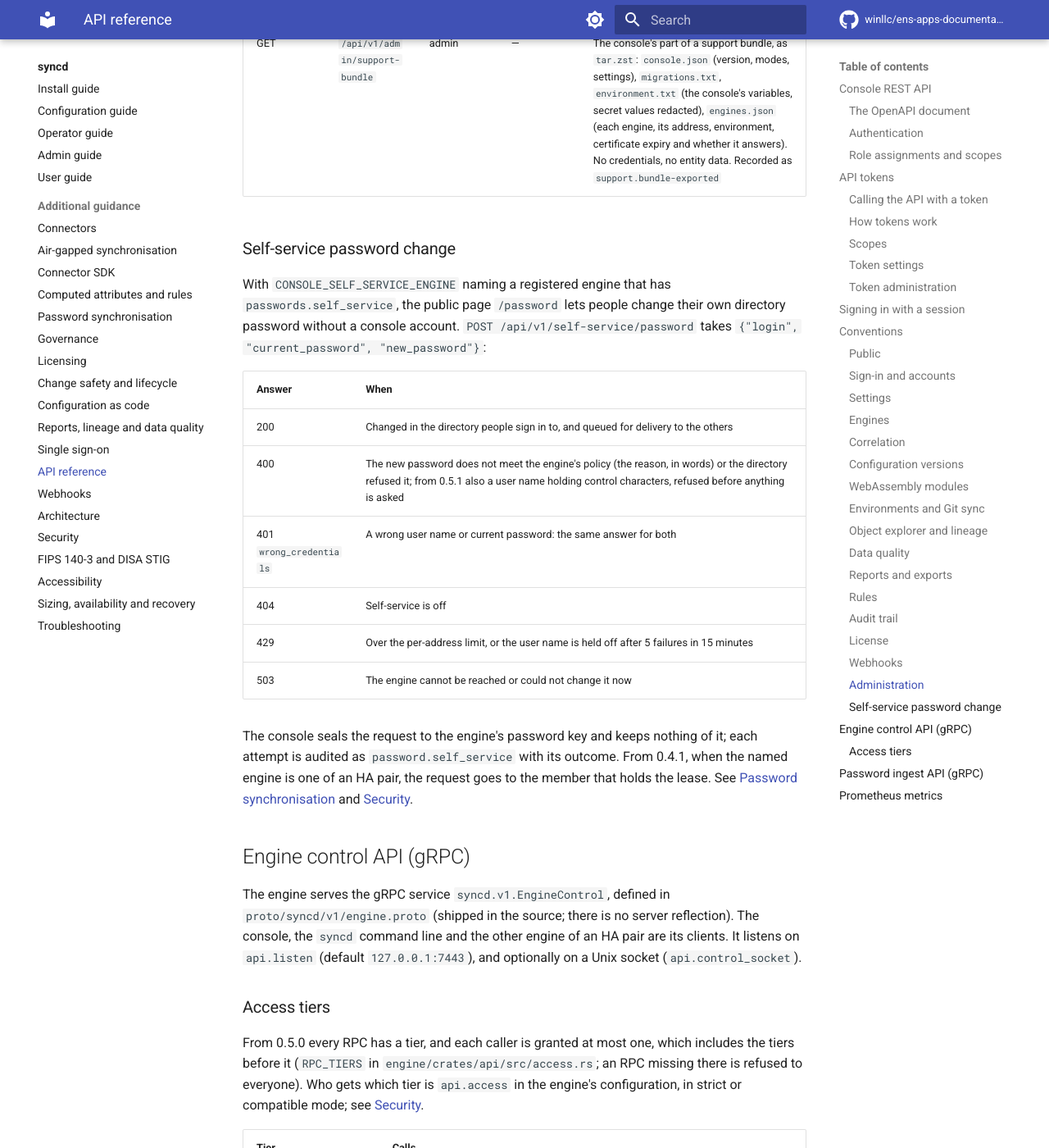
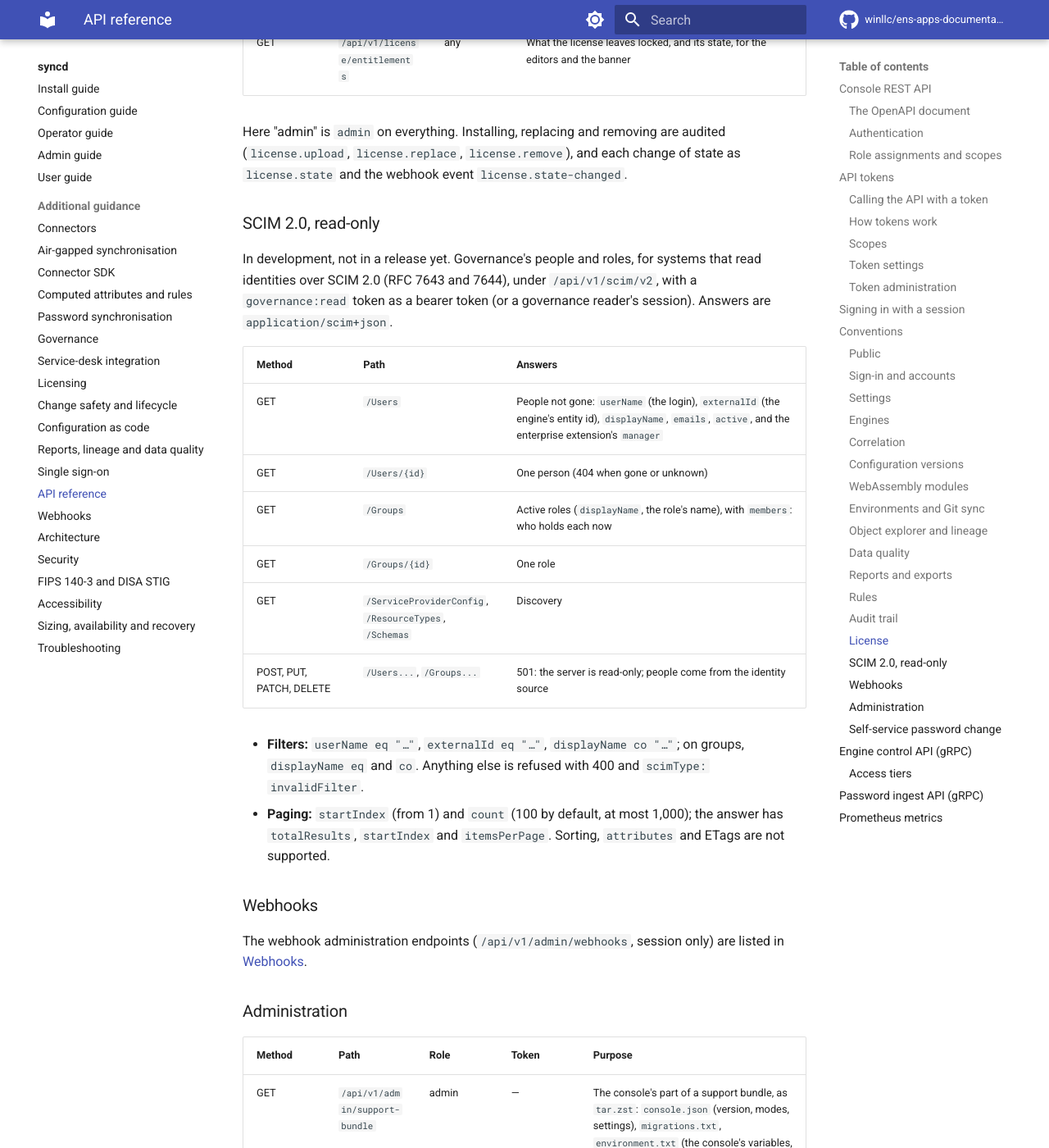
Before and after one commit to winllc/ens-apps-documentation, an MkDocs documentation site: the page built from docs/syncd/api-reference.md, in a window 1280 px wide and 1400 px high, scrolled down 26606 px. Shown: the whole window at 82% size. Built offline with MkDocs 1.6.1 and Material for MkDocs 9.7.7, drawn with Linux system fonts in a browser that asks for light colours; comment, search, counter and statistics services are not loaded; some of the changed text lies outside the part shown.

Commit message:
syncd: the integration API, SCIM, governance webhooks; Splunk add-on knows syncd
The API reference gains the governance token scopes (governance:request for
service-desk tools) and the read-only SCIM 2.0 server; the webhooks page the eight
governance events, written in the change's transaction; a new Service-desk integration
page shows the request flow and a ServiceNow outline. The Splunk add-on gets the
ens_audit_governance event type, names syncd in its README, and its pull script takes
syncd's versioned API base (/api/v1).

Co-Authored-By: Claude Opus 5.5 <noreply@anthropic.com>
Claude-Session: https://claude.ai/code/session_015i4tKc5i6xgbjoaMWWUgbP

```diff
--- a/docs/syncd/api-reference.md
+++ b/docs/syncd/api-reference.md
@@ -153,6 +153,10 @@ makes the last call from the command line (see [Configuration as code](config-as
 | `runs:run` | operator or admin | Start runs and drift checks, approve held deletions and changes, review groups, accept correlation suggestions, retry and discard dead letters, and from 0.5.0 check for unmanaged entries and adopt one |
 | `audit:read` | auditor or admin | The audit log, its verification, the pull API, the export and the outputs' status |
 | `environments:read` | auditor or admin | From 0.4.1: the environments with their plain values, the names of their secret ones, and their engines. Before 0.4.1 `configs:read` read them; a script that reads values with a `configs:read` token needs this scope now |
+| `governance:read` | governance administrator, auditor or admin | Governance: identities, systems, entitlements, assignments and their states, reports, the access search, and the [SCIM server](#scim-20-read-only) (in development) |
+| `governance:write` | governance administrator or admin | Change governance: systems, entitlements, assignments (in development) |
+| `governance:delegate` | governance administrator or admin | The Directory Services Portal: ask on a person's behalf, look entitlements up; everything `governance:request` allows (in development) |
+| `governance:request` | governance administrator or admin | A service-desk tool: `GET /api/v1/governance/catalog`, `POST /api/v1/governance/requests` with `on_behalf_of` and a ticket, and `GET /api/v1/governance/requests/{id}` for the requests it made (see [Service-desk integration](service-desk.md)) (in development) |
 | `admin` | admin | Everything above |
 
 The tables below give each endpoint's scope in the **Token** column; `—` means session only.
@@ -482,6 +486,28 @@ Here "admin" is `admin` on everything. Installing, replacing and removing are au
 (`license.upload`, `license.replace`, `license.remove`), and each change of state as
 `license.state` and the webhook event `license.state-changed`.
 
+### SCIM 2.0, read-only
+
+In development, not in a release yet. Governance's people and roles, for systems that read
+identities over SCIM 2.0 (RFC 7643 and 7644), under `/api/v1/scim/v2`, with a `governance:read`
+token as a bearer token (or a governance reader's session). Answers are
+`application/scim+json`.
+
+| Method | Path | Answers |
+|---|---|---|
+| GET | `/Users` | People not gone: `userName` (the login), `externalId` (the engine's entity id), `displayName`, `emails`, `active`, and the enterprise extension's `manager` |
+| GET | `/Users/{id}` | One person (404 when gone or unknown) |
+| GET | `/Groups` | Active roles (`displayName`, the role's name), with `members`: who holds each now |
+| GET | `/Groups/{id}` | One role |
+| GET | `/ServiceProviderConfig`, `/ResourceTypes`, `/Schemas` | Discovery |
+| POST, PUT, PATCH, DELETE | `/Users...`, `/Groups...` | 501: the server is read-only; people come from the identity source |
+
+- **Filters:** `userName eq "…"`, `externalId eq "…"`, `displayName co "…"`; on groups,
+  `displayName eq` and `co`. Anything else is refused with 400 and `scimType: invalidFilter`.
+- **Paging:** `startIndex` (from 1) and `count` (100 by default, at most 1,000); the answer
+  has `totalResults`, `startIndex` and `itemsPerPage`. Sorting, `attributes` and ETags are
+  not supported.
+
 ### Webhooks
 
 The webhook administration endpoints (`/api/v1/admin/webhooks`, session only) are listed in
--- a/mkdocs.yml
+++ b/mkdocs.yml
@@ -164,6 +164,7 @@ nav:
           - Computed attributes and rules: syncd/rules.md
           - Password synchronisation: syncd/password-sync.md
           - Governance: syncd/governance.md
+          - Service-desk integration: syncd/service-desk.md
           - Licensing: syncd/licensing.md
           - Change safety and lifecycle: syncd/change-safety.md
           - Configuration as code: syncd/config-as-code.md
```
Also changed, not shown: docs/syncd/governance.md (+2 -0 lines), docs/syncd/service-desk.md (added, +79 -0 lines), docs/syncd/webhooks.md (+13 -0 lines), tools/splunk/TA-ens-audit/README.md (+6 -3 lines), 3 other files.
